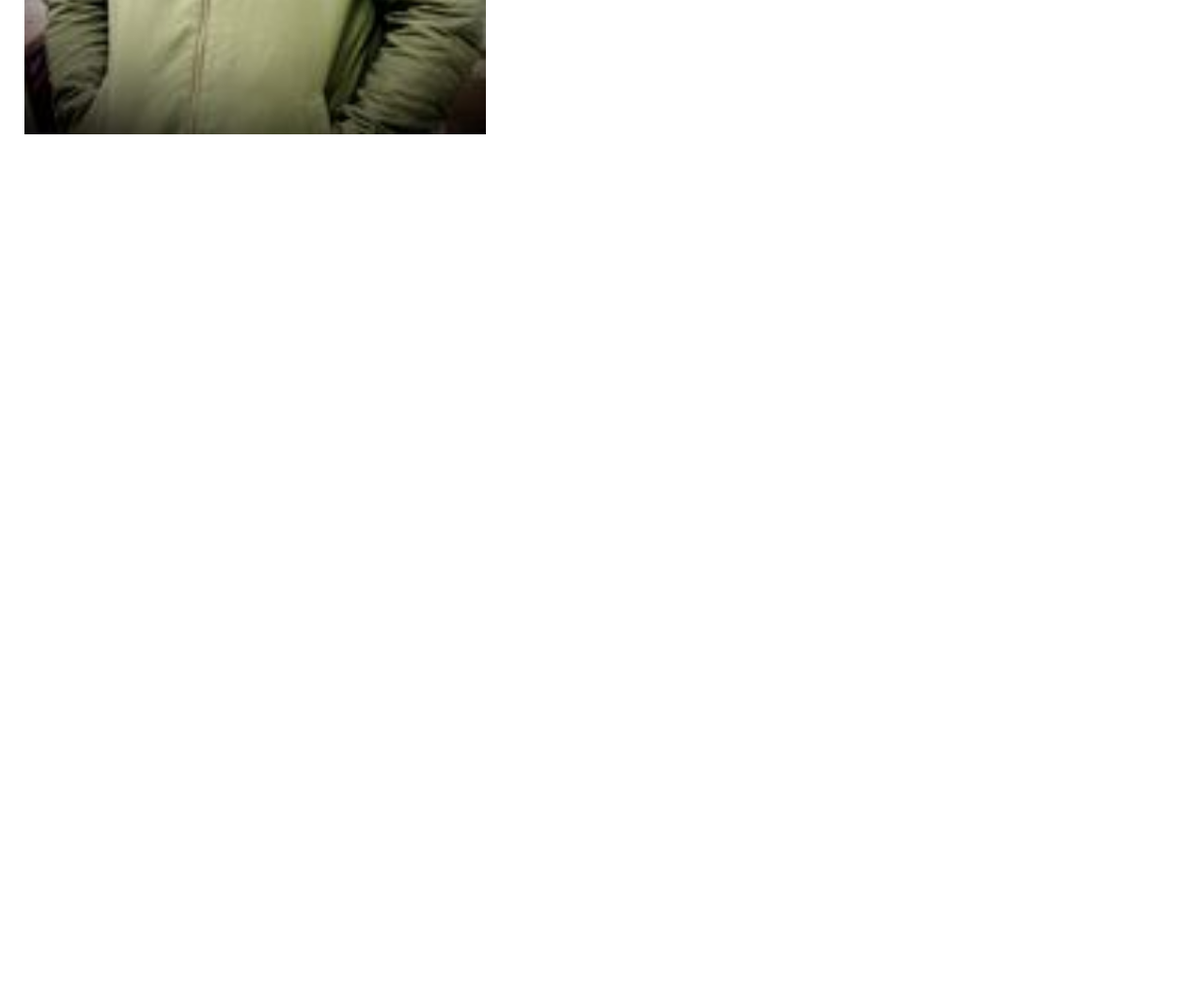
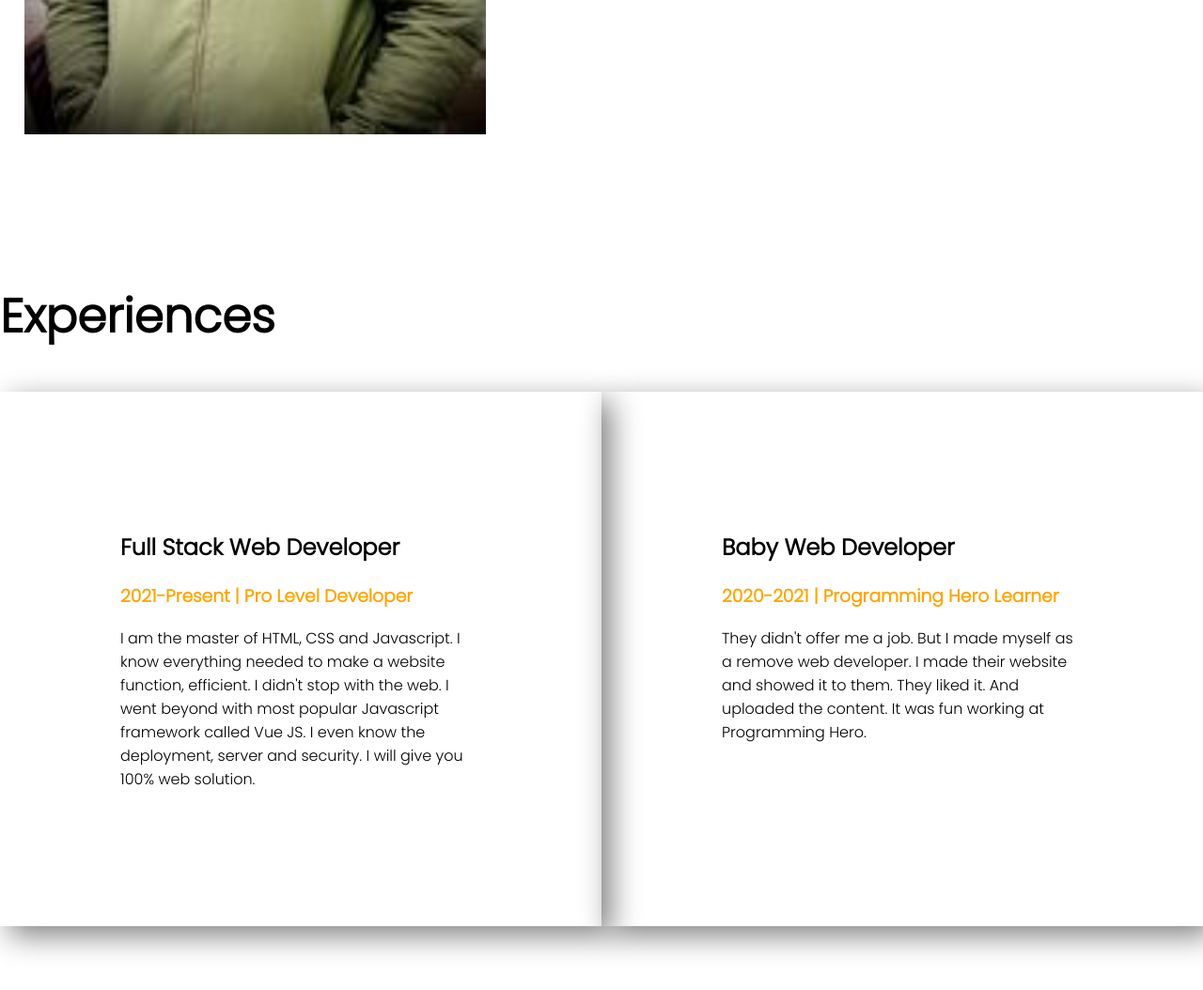
Before and after one commit to mdrafin008/first-web-repo, a plain HTML site: page index.html in a window 1280 px wide. Shown: the part 1159-2213 px from the top of the page at 94% size. Before the commit the page ends 1459 px from the top, so only its background shows below. Drawn offline with Linux system fonts and the light colour scheme.

Commit message:
next part

```diff
--- a/index.html
+++ b/index.html
@@ -12,7 +12,7 @@
 </head>
 <body>
 
-<section class="top-banner">
+<section class="top-banner felxible">
     <div class="half"><h1>Welcome to </h1>
     <h1><span  class="color-oranage">Sufians</span> World!</h1>
     <h2>Build Climber and Train Stopper</h2>
@@ -22,7 +22,7 @@
 
 <div class="half"><img src="images/my-bg.png" alt=""></div>
 </section>
-<section class="dream-b">
+<section class="dream-b felxible">
     <div class="half">
         <img src="images/show.jpg" alt="">
 
@@ -35,8 +35,22 @@
         <p>  already learned the basic HTML and CSS. I can build any simple website. I can even teach my grandma how to make simple website. My goal is to build 3 websites and learn advanced topics.</p>
         <a class="link-button" target="_blank" href="https://www.linkedin.com/in/md-abu-sufian-b01137229/">Download Resume</a>
     </div>
+</section>
+<section class="exprence">
+    <h1>Experiences</h1>
+<div class="felxible">
+     <div class="love-expire">
+    <h2>Full Stack Web Developer </h2>
+    <h3 class="color-oranage">2021-Present | Pro Level Developer</h3>
+    <p>I am the master of HTML, CSS and Javascript. I know everything needed to make a website function, efficient. I didn't stop with the web. I went beyond with most popular Javascript framework called Vue JS. I even know the deployment, server and security. I will give you 100% web solution.</p>
+</div>
+<div class="love-expire">
+    <h2>Baby Web Developer</h2>
+    <h3 class="color-oranage">2020-2021 | Programming Hero Learner</h3>
+    <p>They didn't offer me a job. But I made myself as a remove web developer. I made their website and showed it to them. They liked it. And uploaded the content. It was fun working at Programming Hero.</p>
 
+</div>
+ </div>
 </section>
-
 </body>
 </html>
--- a/style.css
+++ b/style.css
@@ -8,7 +8,7 @@ h1{
 .color-oranage {
     color: orange;
 }
-section{
+.felxible{
     display: flex;
     margin-bottom: 150px;
 }
@@ -38,3 +38,12 @@ width: 80%;
     background-repeat: no-repeat;
     background-position: right;
 }
+.love-expire{
+    width: 40%;
+    margin: left;
+    margin: right;
+    padding: 10%;
+    padding: 10%;
+    box-shadow: 10px 10px 30px gray;
+
+}
```
